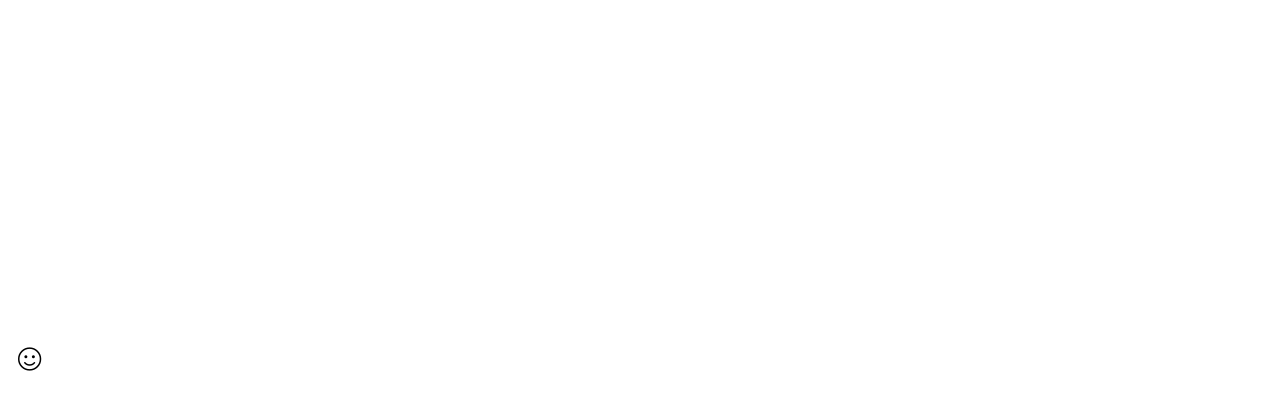
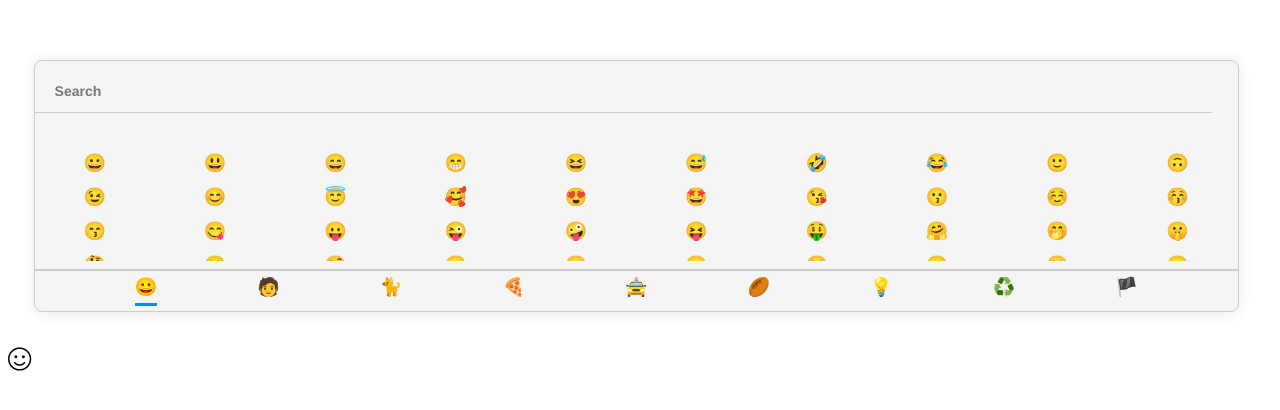
Before and after one commit to vestusola/vue-chat-emoji, a Vue app: page / in a window 1280 px wide. Shown: the part 418-828 px from the top of the page. After the commit the page ends 800 px from the top, so only its background shows below. Built offline with nearby package versions, Linux system fonts and the light colour scheme.

Commit message:
New update

```diff
--- a/package.json
+++ b/package.json
@@ -1,6 +1,6 @@
 {
   "name": "vue-chat-emoji",
-  "version": "1.1.8",
+  "version": "1.1.19",
   "private": false,
   "description": "A simple chat emoji for vuejs",
   "main": "dist/vue-chat-emoji.common.js",
--- a/public/index.html
+++ b/public/index.html
@@ -3,7 +3,7 @@
   <head>
     <meta charset="utf-8">
     <meta http-equiv="X-UA-Compatible" content="IE=edge">
-    <meta name="viewport" content="width=device-width,initial-scale=1.0">
+    <meta name="viewport" content="width=device-width, initial-scale=1, maximum-scale=1, user-scalable=no">
     <link rel="icon" href="<%= BASE_URL %>favicon.ico">
     <link rel="stylesheet" type="text/css" href="./font-awesome/css/all.min.css">
     <title>Vue Chat Emoji</title>
--- a/src/components/Emoji.vue
+++ b/src/components/Emoji.vue
@@ -1,5 +1,5 @@
 <template>
-  <div id="body" class="emoji-wrapper">
+  <div id="emoji-wrapper" class="emoji-wrapper">
     <div
       :class="`composer-popover composer-emoji-popover ${isPickerEnabled ? 'active': '' }`"
       :style="{ 'background-color': backgroundColor, 'border-radius': `${radius}px`, 'color': color }"
@@ -123,7 +123,7 @@ export default {
       emojiSearch: "",
       showTone: false,
       tones: [],
-      isPickerEnabled: false
+      isPickerEnabled: this.open
     };
   },
   methods: {
@@ -151,18 +151,17 @@ export default {
       }
     },
     toggleEmojiPicker() {
-      this.isPickerEnabled = !this.open;
-      this.$emit("close", this.isPickerEnabled);
+      this.isPickerEnabled = !this.isPickerEnabled;
+      this.$emit("toggle");
     },
     closeEmojiPickerOnOutsideClick(e) {
       let vm = this;
-      document.getElementById("body").onclick = function(e) {
+      document.getElementById("emoji-wrapper").onclick = function(e) {
         if (
           e.target.className != "composer-emoji-popover" &&
           e.target.parentNode.classList.length == 0
         ) {
           vm.isPickerEnabled = false;
-          vm.$emit("close", vm.isPickerEnabled);
         }
       };
     },
@@ -193,7 +192,7 @@ export default {
     },
     getEmojiSkinToneCategory() {
       this.tones = skin_tones;
-    }
+    },
   },
   mounted() {
     this.getEmojiCategories();
@@ -206,8 +205,15 @@ export default {
     },
     currentTone() {
       this.$refs["emoji_body"].scrollTop = 0;
+    },
+    open() {
+      if (this.open == false) {
+        this.isPickerEnabled = false;
+      } else {
+        this.isPickerEnabled = true;
+      }
     }
-  }
+  },
 };
 </script>
 
@@ -215,7 +221,7 @@ export default {
 // import font-awesome
 @import url("../assets/font-awesome/css/all.min.css");
 
-#body {
+body {
   height: 100vh;
 }
 .emoji-category {
@@ -279,11 +285,9 @@ export default {
   left: 50%;
 }
 .fixed-bottom {
-  width: 100vw;
+  width: 100%;
   bottom: 0;
   position: fixed;
-  padding-right: 10px;
-  padding-left: 10px;
   margin-bottom: 10px;
 }
 span.send-button {
@@ -335,9 +339,7 @@ span.send-button {
   -moz-osx-font-smoothing: grayscale;
 }
 .composer-popover {
-  right: 20px;
   position: absolute;
-  padding: 5px 10px;
   vertical-align: middle;
   box-shadow: 0 1px 15px 1px rgba(0, 0, 0, 0.08);
   transition-duration: 200ms;
@@ -348,12 +350,13 @@ span.send-button {
   transition: all 0.2s linear;
   visibility: hidden;
   border: 1px solid #ccc;
-  width: 95vw;
-  left: 16px;
+  width: 92%;
+  padding-right: 2%;
+  margin-right: 2%;
+  margin-left: 2%;
   height: 250px;
   overflow-y: hidden;
   overflow-x: hidden;
-  align-content: center;
 }
 .composer-popover.active {
   visibility: visible;
@@ -365,9 +368,10 @@ span.send-button {
   font-weight: 700;
   font-size: 14px;
   color: #777;
-  padding-left: 25px;
+  padding-left: 20px;
+  padding-top: 10px;
   height: 40px;
-  width: 98vw;
+  width: 100%;
   border: none;
   outline: none;
 }
@@ -380,7 +384,6 @@ span.send-button {
   left: 0;
   right: 0;
   bottom: 0;
-  padding-right: 20px;
   padding-bottom: 10px;
   overflow-y: auto;
   overflow-x: hidden;
@@ -394,14 +397,14 @@ span.send-button {
 }
 .composer-popover-body::-webkit-scrollbar-thumb {
   background: #bdbdbd;
-  border-radius: 6px;
+  border-radius: 4px;
 }
 .emoji-category-group {
   display: flex;
-  justify-content: space-around;
+  justify-content: space-evenly;
   justify-items: center;
   flex-direction: row;
-  width: 96vw;
+  width: 94vw;
   height: 50px;
   vertical-align: middle;
   border-top: 2px solid #ccc;
@@ -418,36 +421,11 @@ span.send-button {
   grid-template-columns: repeat(10, 10%);
 }
 @media (max-width: 767px) {
-  .emoji-category-group {
-    width: 90vw;
-  }
-  .composer-popover-input {
-    width: 90vw;
-  }
-  .composer-popover {
-    width: 90vw;
-    left: 18px;
-    position: absolute;
-  }
   .emoji-picker-group {
     grid-template-columns: repeat(5, 20%);
   }
-}
-
-@media (max-width: 600px) {
   .emoji-category-group {
-    width: 90vw;
-  }
-  .composer-popover-input {
-    width: 85vw;
-  }
-  .composer-popover {
-    width: 90vw;
-    left: 8px;
-    position: absolute;
-  }
-  .emoji-picker-group {
-    grid-template-columns: repeat(5, 20%);
+    width: 96vw;
   }
 }
 .emoji-picker-emoji {
@@ -466,7 +444,4 @@ span.send-button {
   font-family: Apple Color Emoji, Segoe UI Emoji, NotoColorEmoji,
     Segoe UI Symbol, Android Emoji, EmojiSymbols;
 }
-.emoji-wrapper {
-  padding: 10px 10px;
-}
 </style>
--- a/src/components/Test.vue
+++ b/src/components/Test.vue
@@ -1,6 +1,6 @@
 <template>
-  <div>
-    <VueChatEmoji :open="open" v-on:close="test($event)"></VueChatEmoji>
+  <div id="main-body">
+    <VueChatEmoji :open="open" @toggle="showOrHide"></VueChatEmoji>
   </div>
 </template>
 
@@ -13,13 +13,13 @@ export default {
   },
   data() {
     return {
-      open: false
+      open: true
     }
   },
   methods: {
-    test(args) {
-      this.open = args;
+    showOrHide() {
+      this.open = !this.open;
     }
-  },
+  }
 }
 </script>
```
